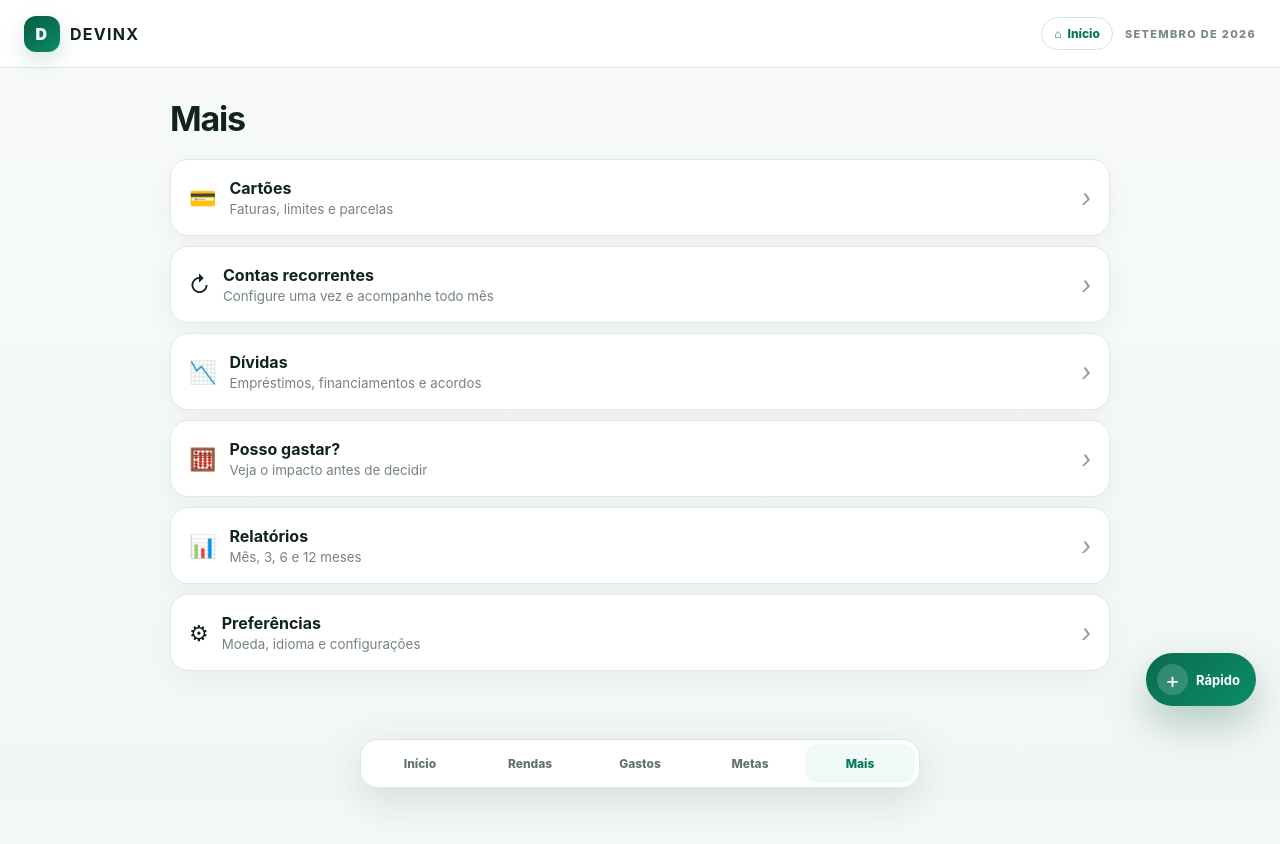
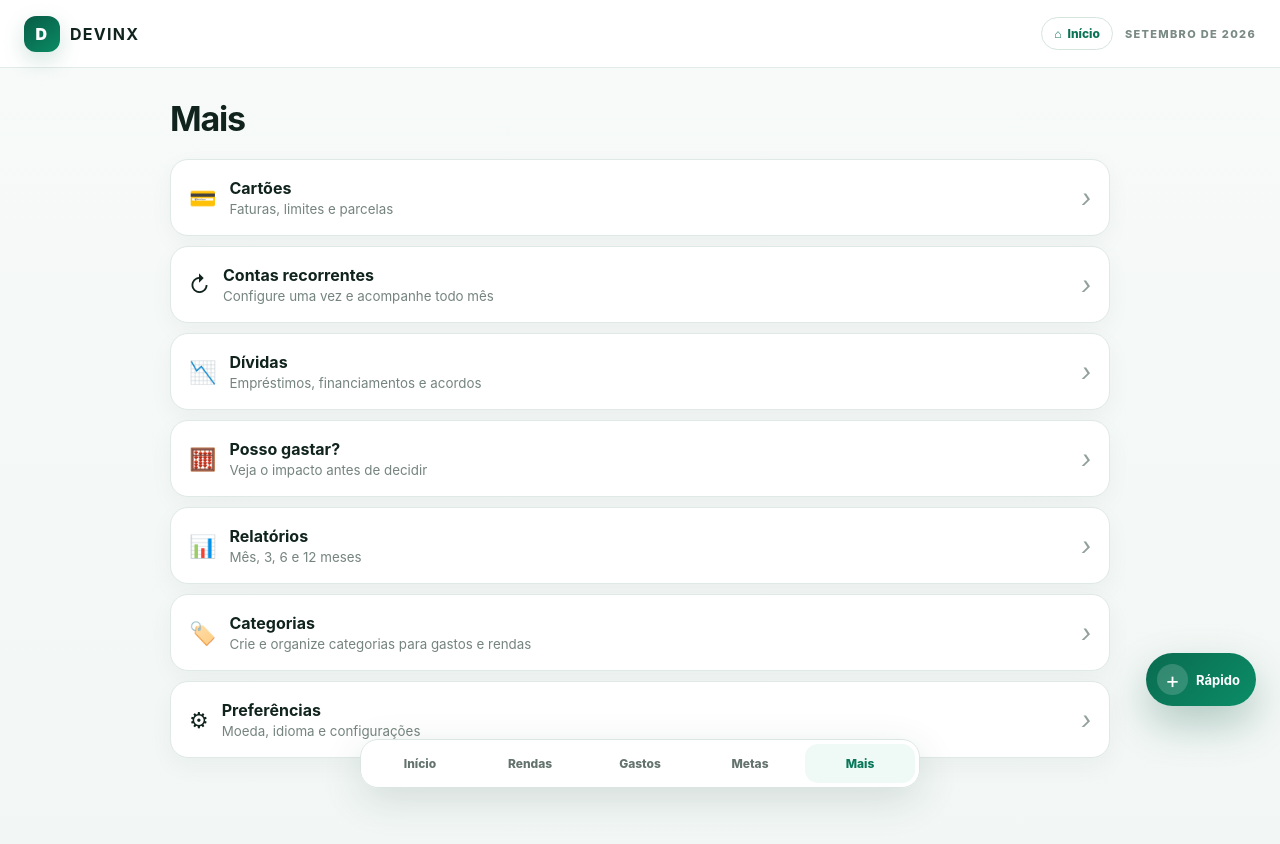
Before and after one commit to hassan80612/DEVINX, a Next.js app: page /mais in a window 1280 px wide. Shown: the top 844 px of the page. Before the commit the page ends 800 px from the top, so only its background shows below. Built offline with nearby package versions, Linux system fonts and the light colour scheme.

Commit message:
feat: expose categories in More

```diff
--- a/src/app/mais/page.tsx
+++ b/src/app/mais/page.tsx
@@ -12,6 +12,7 @@ export default function Mais(){
     ['📉',m.more.debts,m.more.debtsHelp,'/dividas'],
     ['🧮',m.more.spend,m.more.spendHelp,'/posso-gastar'],
     ['📊',m.more.reports,m.more.reportsHelp,'/relatorios'],
+    ['🏷️',m.more.categories,m.more.categoriesHelp,'/categorias'],
     ['⚙',m.more.preferences,m.more.preferencesHelp,'/preferencias']
   ] as const;
 
```
